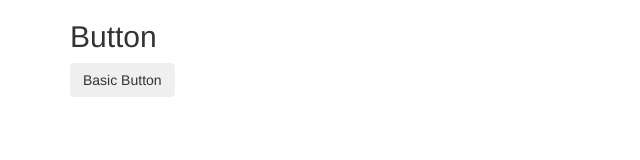
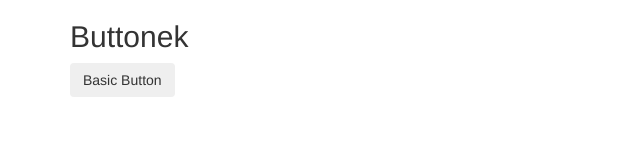
Before and after one commit to KonradBorawski/KonradBorawski.github.io, a plain HTML site: page index.html in a window 1280 px wide. Shown: the full height of the page, 0-640 px from the left. Drawn offline with nearby package versions, Linux system fonts and the light colour scheme.

Commit message:
HTML test
test

```diff
--- a/index.html
+++ b/index.html
@@ -11,7 +11,7 @@
 <body>
 
 <div class="container">
-  <h2>Button</h2>
+  <h2>Buttonek</h2>
   <button type="button" class="btn">Basic Button</button>
 </div>
 
```
